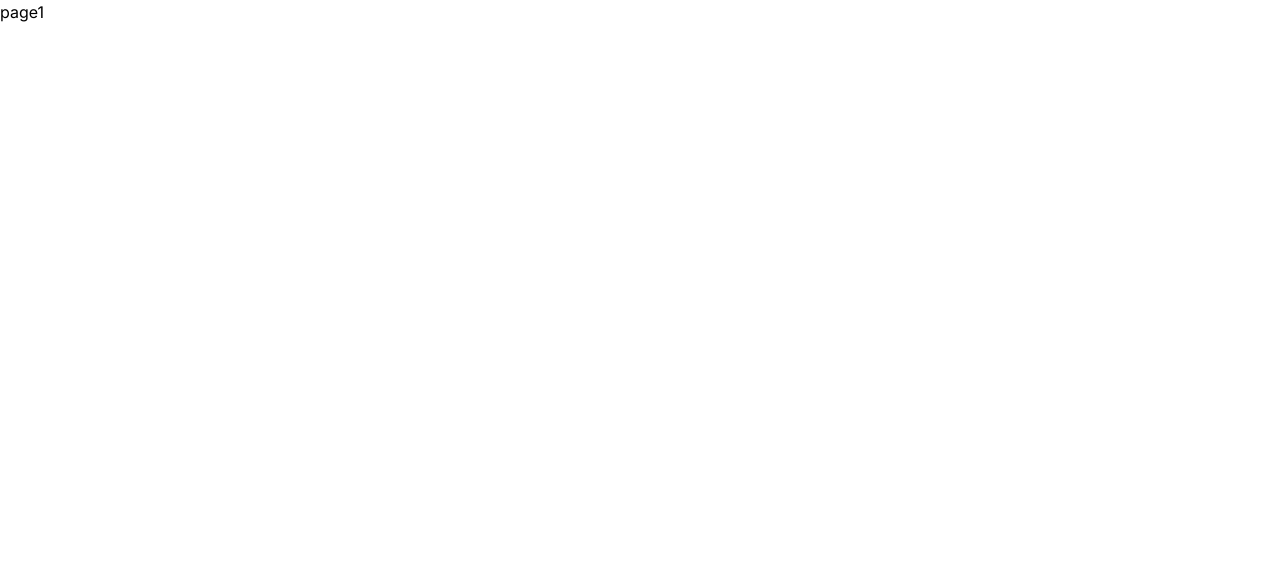
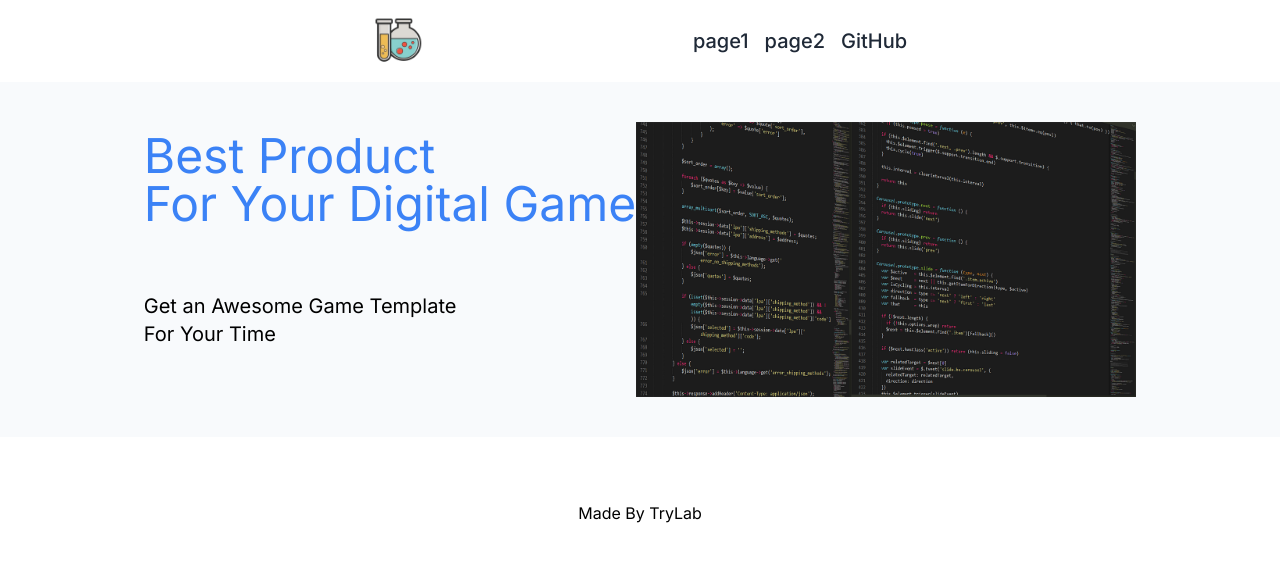
Before and after one commit to kbssj1/nextjs-tailwind-landingpage-template, a Next.js app: page /page1 in a window 1280 px wide. Shown: the top 562 px of the page. Built offline with nearby package versions, Linux system fonts and the light colour scheme.

Commit message:
update new page

```diff
--- a/src/app/components/Features.tsx
+++ b/src/app/components/Features.tsx
@@ -1,4 +1,5 @@
 import { Button } from "./Button";
+import Image from 'next/image';
 
 const Features = () => {
 
@@ -28,4 +29,20 @@ const Features = () => {
   );
 };
 
-export { Features };
+const Features2 = () => {
+
+  return (
+    <div className="py-10 bg-slate-50">
+      <div className="flex items-center justify-center">
+        <div className="flex flex-col">
+          <h3 className="text-blue-500 text-left text-5xl">Best Product <br></br> For Your Digital Game</h3>
+          <br/>
+          <p className="text-xl text-left py-10">Get an Awesome Game Template <br></br> For Your Time</p>
+        </div>
+        <Image className="hover:cursor-pointer" src="/code.png" width={500} height={500} alt="image" />
+      </div>
+    </div>
+  );
+};
+
+export { Features, Features2 };
--- a/src/app/page1/page.tsx
+++ b/src/app/page1/page.tsx
@@ -1,7 +1,13 @@
+import { Navbar } from '../components/Navbar';
+import { Features2 } from '../components/Features';
+import { Bottom } from '../components/Bottom';
+
 export default function Page1() {
   return (
     <div>
-      page1
+      <Navbar />
+      <Features2 />
+      <Bottom />
     </div>
   );
 }
```
Also changed, not shown: public/code.png (added).
